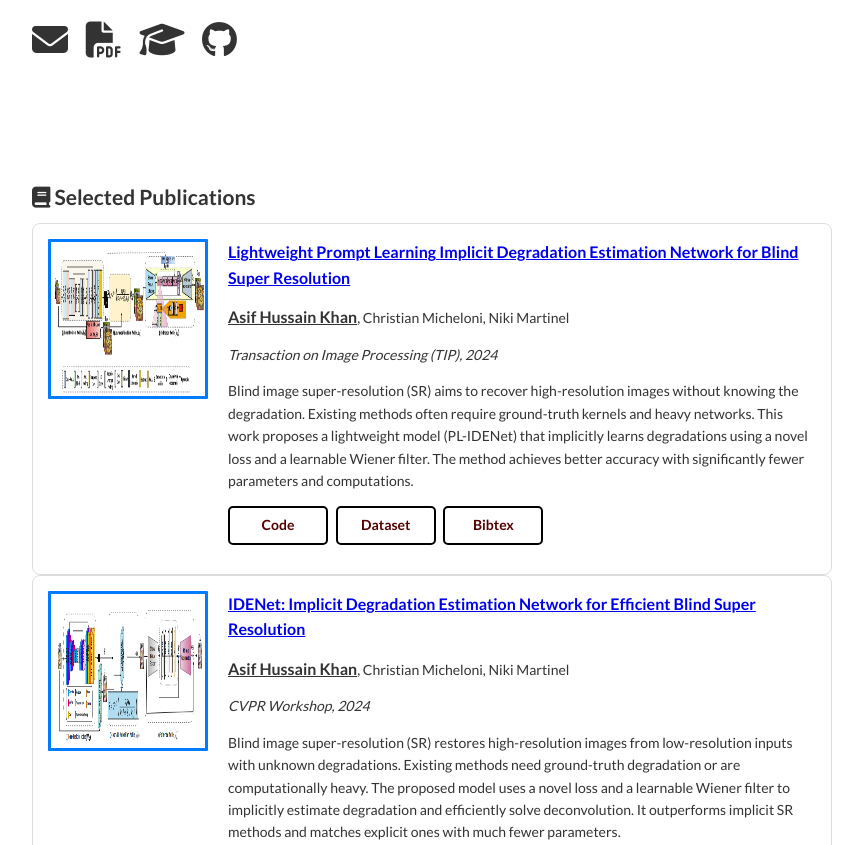
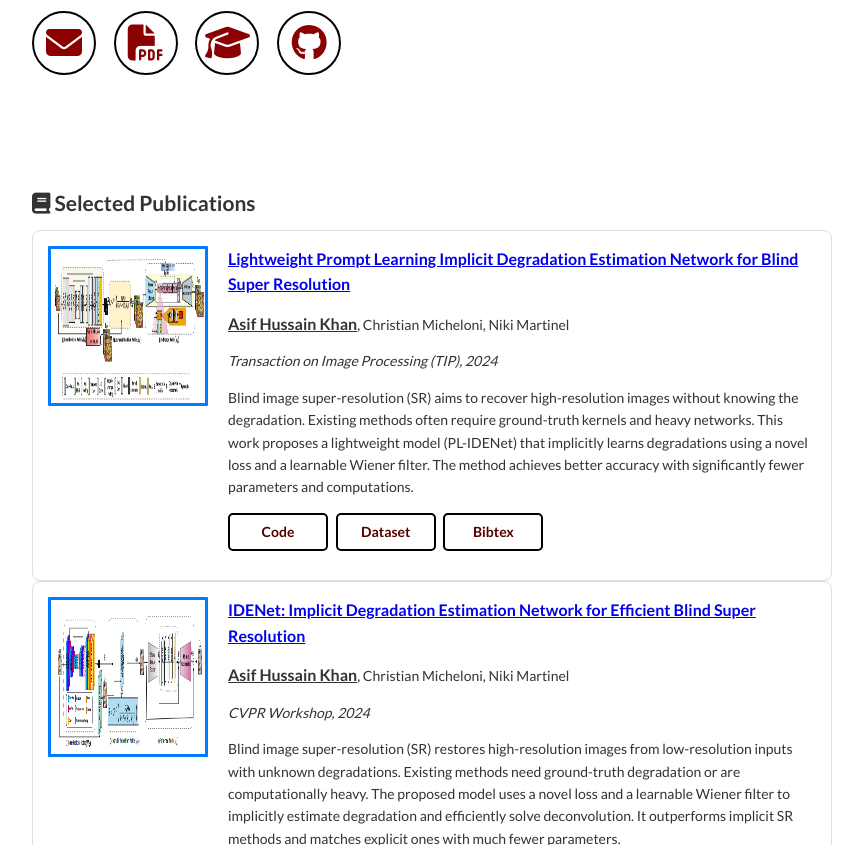
Before and after one commit to asifhkhan/asifhkhan.github.io, a plain HTML site: page index.html in a window 1280 px wide. Shown: the part 255-1100 px from the top of the page, without its empty margins (208-1071 px from the left). Drawn offline with Linux system fonts and the light colour scheme.

Commit message:
Update stylesheet.css

```diff
--- a/stylesheet.css
+++ b/stylesheet.css
@@ -220,13 +220,22 @@ h2 {
   border-color: #000 !important;     /* border stays black */
 }
 .contact-icons a {
-  font-size: 36px;        /* increased size */
-  color: #333;            /* default color */
-  margin-right: 15px;     /* spacing between icons */
+  font-size: 36px;            /* increase icon size */
+  color: #8B0000;             /* dark red text color */
+  margin-right: 15px;         /* spacing between icons */
   text-decoration: none;
-  transition: color 0.3s ease;
+  display: inline-flex;
+  align-items: center;
+  justify-content: center;
+  width: 60px;                /* size of the circular border */
+  height: 60px;
+  border: 2px solid #000;     /* black border */
+  border-radius: 50%;         /* makes it circular */
+  transition: all 0.3s ease;
 }
 
 .contact-icons a:hover {
-  color: #f09228;         /* hover color */
+  background-color: #f09228;  /* optional hover background */
+  color: #fff;                /* change icon color on hover */
+  transform: scale(1.1);      /* slightly enlarge on hover */
 }
```
